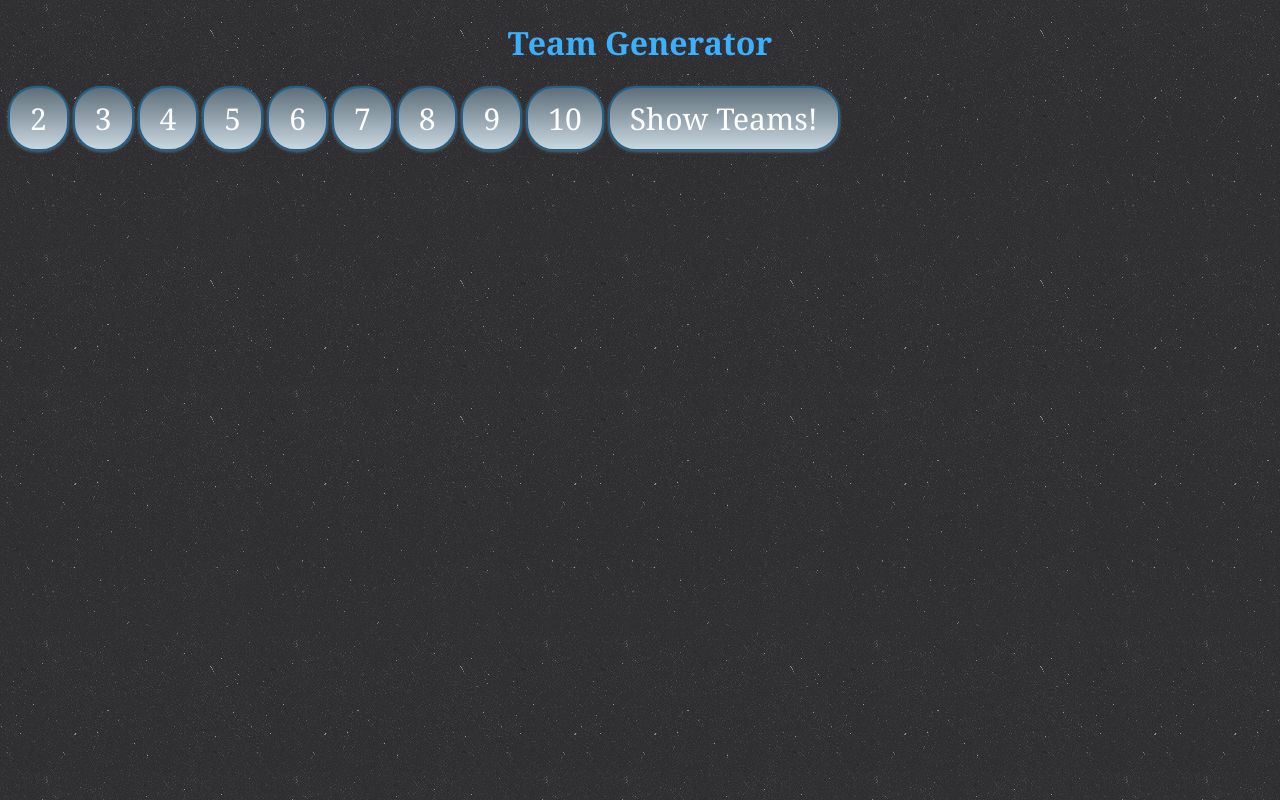
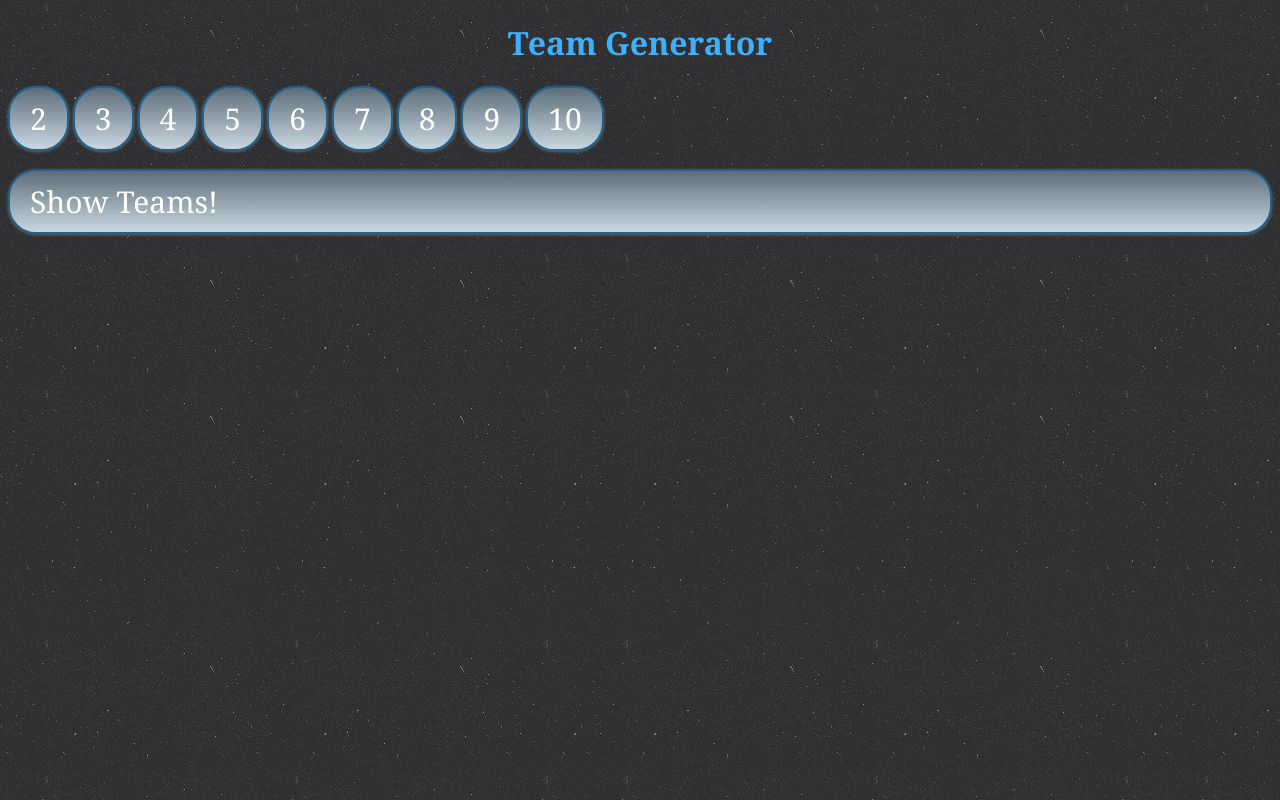
Before and after one commit to gundter/prime_weekend_challenge_02, a plain HTML site: page index.html in a window 1280 px wide. Drawn offline with Linux system fonts and the light colour scheme.

Commit message:
Fixed Show Teams button, editing some styling

```diff
--- a/index.html
+++ b/index.html
@@ -24,9 +24,10 @@
         <div class="button" data-size="8">8</div>
         <div class="button" data-size="9">9</div>
         <div class="button" data-size="10">10</div>
-        <div class="button" id="refresh">Show Teams!</div>
     </div><br>
-
+    <div class="refreshContainer">
+    <div class="button" id="refresh">Show Teams!</div>
+    </div>
     <div class="container">
         <div id="team1"></div>
         <div id="team2"></div>
--- a/script.js
+++ b/script.js
@@ -31,10 +31,6 @@ $(document).ready(function(){
     //    console.log(people);
     //});
     //console.log(people);
-    $(".teamSelect").on('click', 'div', function(){
-        teamSize = $(this).data("size");
-
-    });
 
     $('#refresh').on('click', function(){
         if(teamSize == 0){
@@ -58,4 +54,9 @@ $(document).ready(function(){
             }
         }
     });
+
+    $(".teamSelect").on('click', 'div', function(){
+        teamSize = $(this).data("size");
+
+    });
 });
--- a/stylesheet.css
+++ b/stylesheet.css
@@ -41,7 +41,7 @@ h1 {
 }
 
 .button:active{
-    background: #3787cf;;
+    background: #3787cf;
 }
 .teamSelect{
     padding: 0 auto;
@@ -54,7 +54,7 @@ h1 {
 }
 .container {
     padding: 0 auto;
-    margin: 0 auto
+    margin: 0 auto;
 }
 .container div {
     height: 70px;
```
